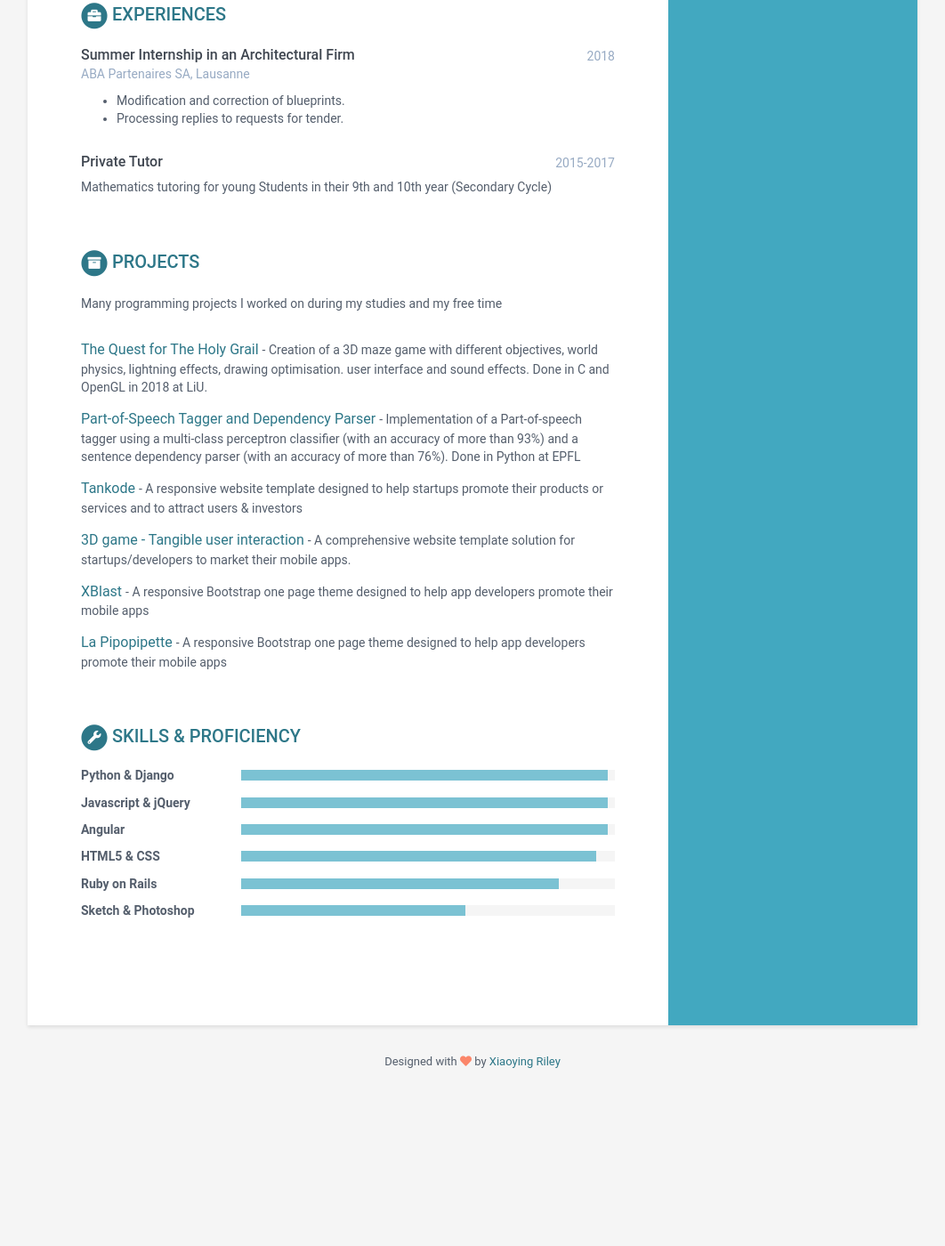
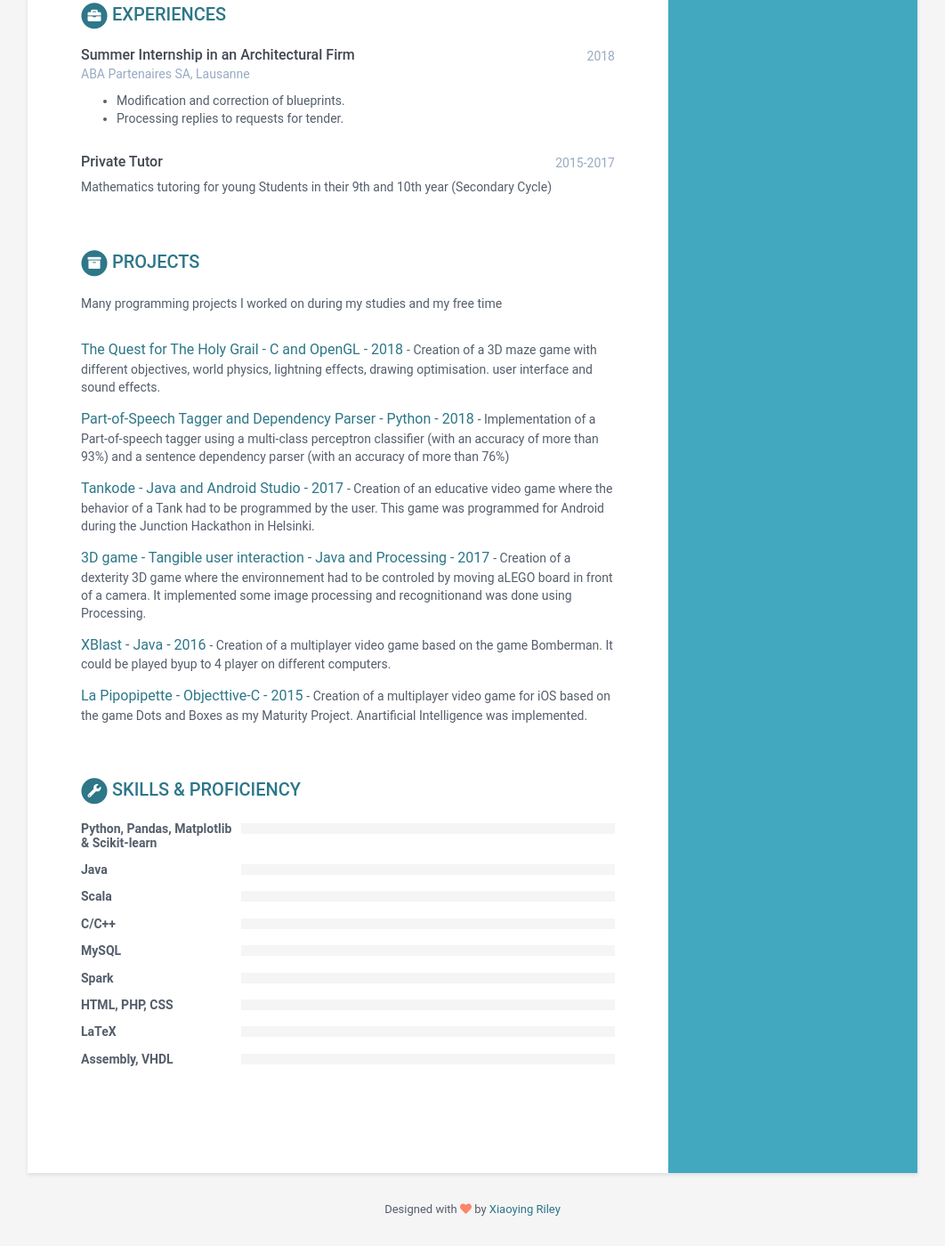
Before and after one commit to Billotais/cv, a Jekyll site: the page built from index.html, in a window 1280 px wide and 1400 px high, scrolled down 931 px. Shown: the whole window at 89% size, without its empty margins (109-1171 px from the left). Built offline with Jekyll 4.4.1, drawn with Linux system fonts in a browser that asks for light colours; before the commit the page ends 2164 px from its top, so only the background shows below that.

Commit message:
Update data.yml

```diff
--- a/_data/data.yml
+++ b/_data/data.yml
@@ -114,53 +114,49 @@ projects:
       Many programming projects I worked on during my studies and my free time
 
     assignments:
-      - title: The Quest for The Holy Grail
+      - title: The Quest for The Holy Grail - C and OpenGL - 2018
         link: "https://github.com/Billotais/TSBK07_project"
-        tagline: "Creation of a 3D maze game with different objectives, world physics, lightning effects, drawing optimisation. user interface and sound effects. Done in C and OpenGL in 2018 at LiU."
+        tagline: "Creation of a 3D maze game with different objectives, world physics, lightning effects, drawing optimisation. user interface and sound effects."
 
-      - title: Part-of-Speech Tagger and Dependency Parser
-        link: "#"
-        tagline: "Implementation of a Part-of-speech tagger using a multi-class perceptron classifier (with an accuracy of more than 93%) and a sentence dependency parser (with an accuracy of more than 76%). Done in Python at EPFL"
+      - title: Part-of-Speech Tagger and Dependency Parser - Python - 2018
+        link: "https://github.com/Billotais/TDDE09_project"
+        tagline: "Implementation of a Part-of-speech tagger using a multi-class perceptron classifier (with an accuracy of more than 93%) and a sentence dependency parser (with an accuracy of more than 76%)"
 
 
-      - title: Tankode
+      - title: Tankode - Java and Android Studio - 2017
         link: "#"
-        tagline: "A responsive website template designed to help startups promote their products or services and to attract users &amp; investors"
+        tagline: "Creation of an educative video game where the behavior of a Tank had to be programmed by the user. This game was programmed for Android during the Junction Hackathon in Helsinki."
 
-      - title: 3D game - Tangible user interaction
+
+      - title: 3D game - Tangible user interaction - Java and Processing - 2017
+        link: "https://github.com/Billotais/cs_211"
+        tagline: "Creation of a dexterity 3D game where the environnement had to be controled by moving aLEGO board in front of a camera. It implemented some image processing and recognitionand was done using Processing."
+
+      - title: XBlast - Java - 2016
         link: "#"
-        tagline: "A comprehensive website template solution for startups/developers to market their mobile apps."
+        tagline: "Creation of a multiplayer video game based on the game Bomberman. It could be played byup to 4 player on different computers."
 
-      - title: XBlast
+      - title: La Pipopipette - Objecttive-C - 2015
         link: "#"
-        tagline: "A responsive Bootstrap one page theme designed to help app developers promote their mobile apps"
-
-      - title: La Pipopipette
-        link: "#"
-        tagline: "A responsive Bootstrap one page theme designed to help app developers promote their mobile apps"
+        tagline: "Creation of a multiplayer video game for iOS based on the game Dots and Boxes as my Maturity Project. Anartificial Intelligence was implemented."
 
 
 skills:
     title: Skills &amp; Proficiency
 
     toolset:
-      - name: Python & Django
-        level: 98%
+      - name: Python, Pandas, Matplotlib & Scikit-learn
+      - name: Java
+      - name: Scala
+      - name: C/C++
+      - name: MySQL
+      - name: Spark
+      - name: HTML, PHP, CSS
+      - name: LaTeX
+      - name: Assembly, VHDL
 
-      - name: Javascript & jQuery
-        level: 98%
 
-      - name: Angular
-        level: 98%
 
-      - name: HTML5 & CSS
-        level: 95%
-
-      - name: Ruby on Rails
-        level: 85%
-
-      - name: Sketch & Photoshop
-        level: 60%
 
 footer: >
     Designed with <i class="fas fa-heart"></i> by <a href="http://themes.3rdwavemedia.com" target="_blank" rel="nofollow">Xiaoying Riley</a>
```
